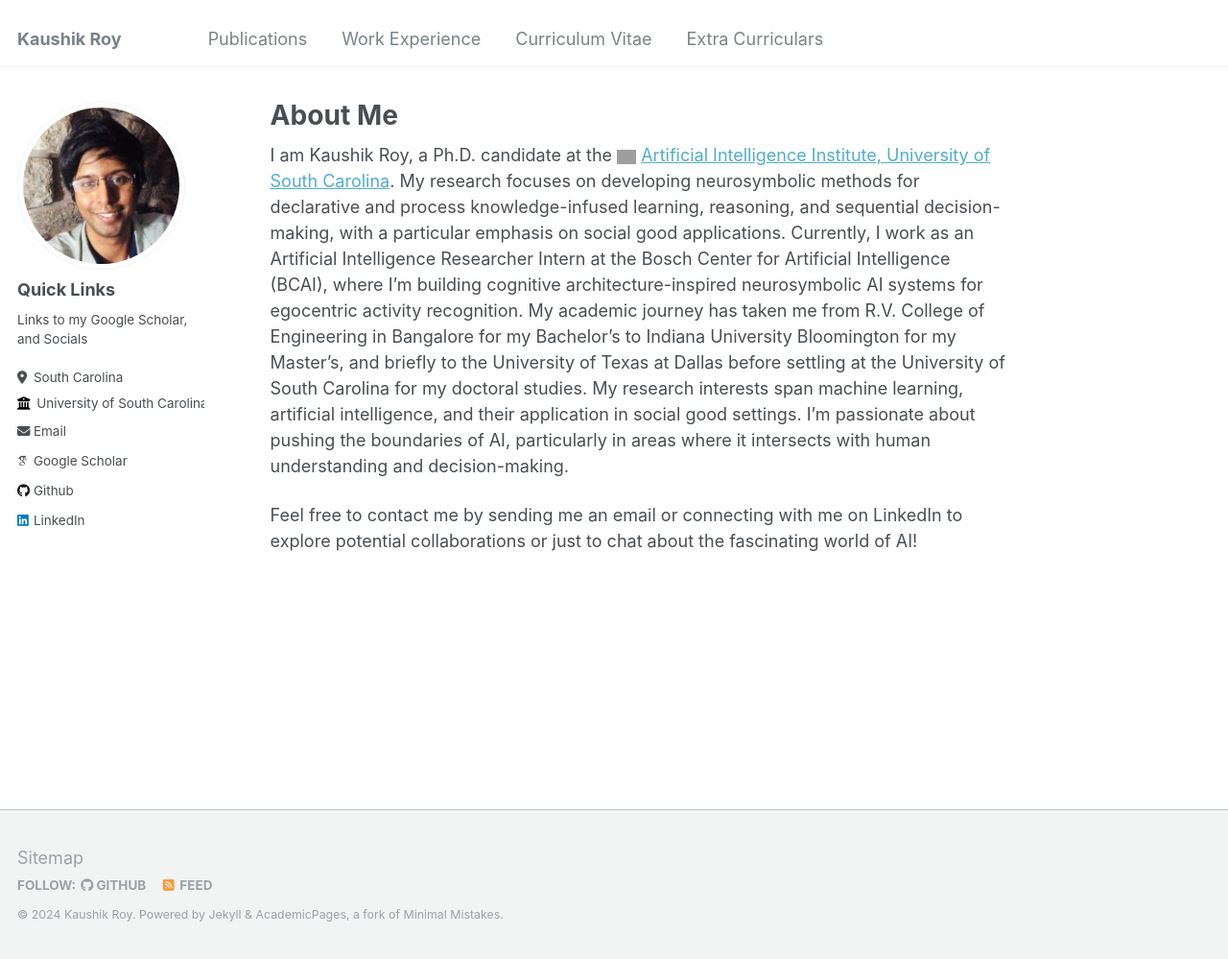
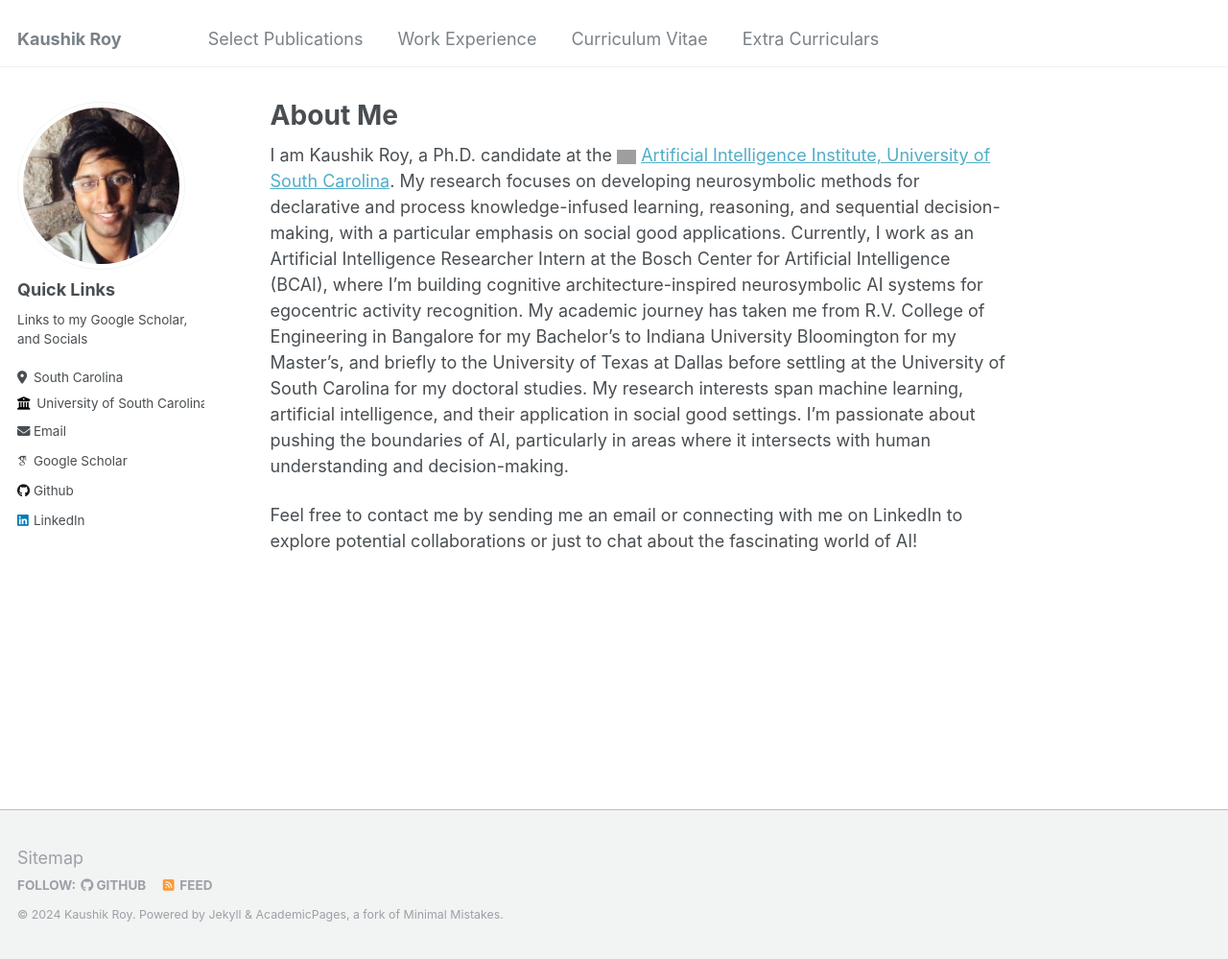
Before and after one commit to kauroy1994/home, a Jekyll site: the page built from _pages/about.md, in a window 1280 px wide and 999 px high. Shown: the whole window at 96% size. Built offline with Jekyll 4.4.1, drawn with Linux system fonts in a browser that asks for light colours; some web fonts are replaced; grey boxes are pictures that could not be loaded.

Commit message:
Update navigation.yml

```diff
--- a/_data/navigation.yml
+++ b/_data/navigation.yml
@@ -1,6 +1,6 @@
 # main links links
 main:
-  - title: "Publications"
+  - title: "Select Publications"
     url: /publications/
   - title: "Work Experience"
     url: /cv/
```
